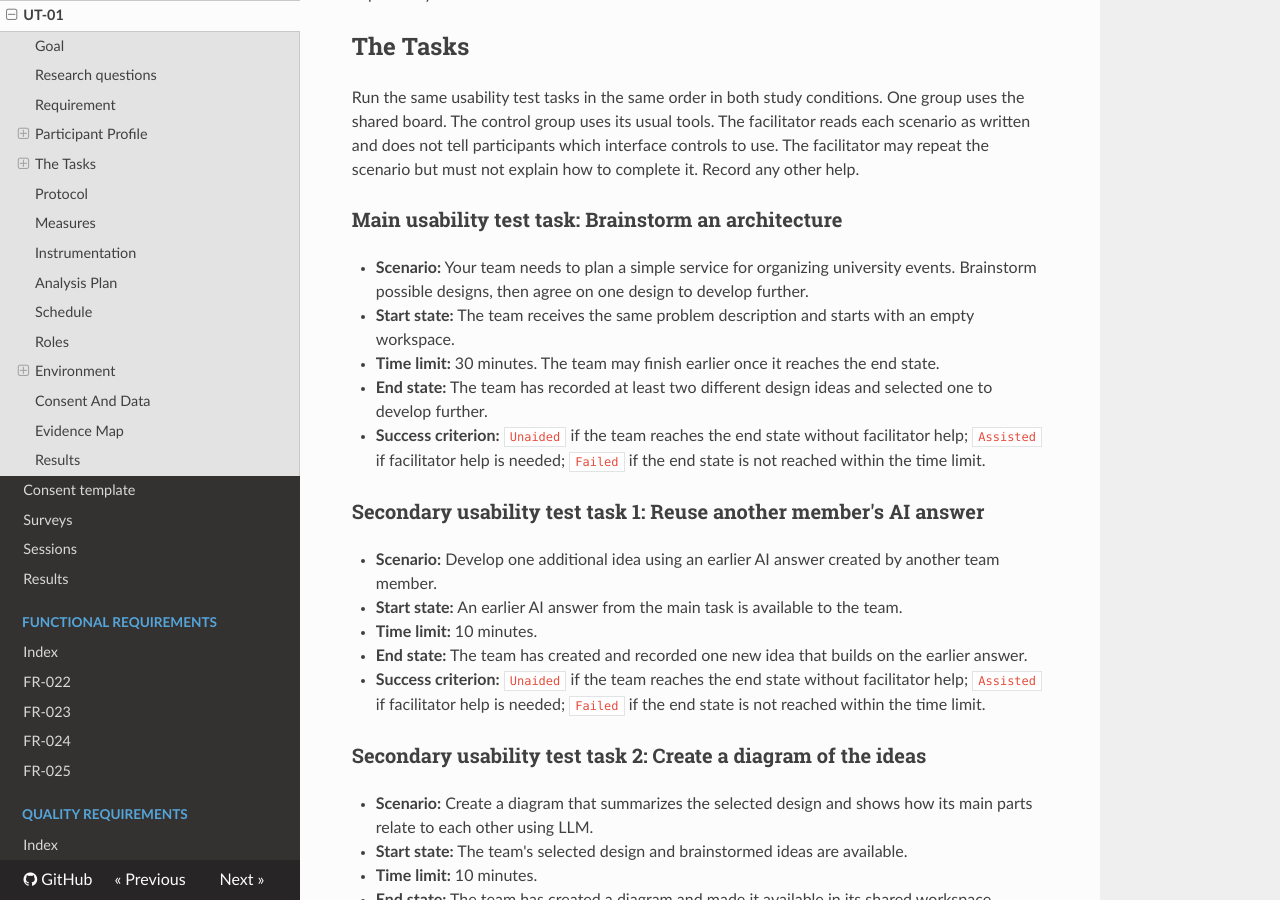
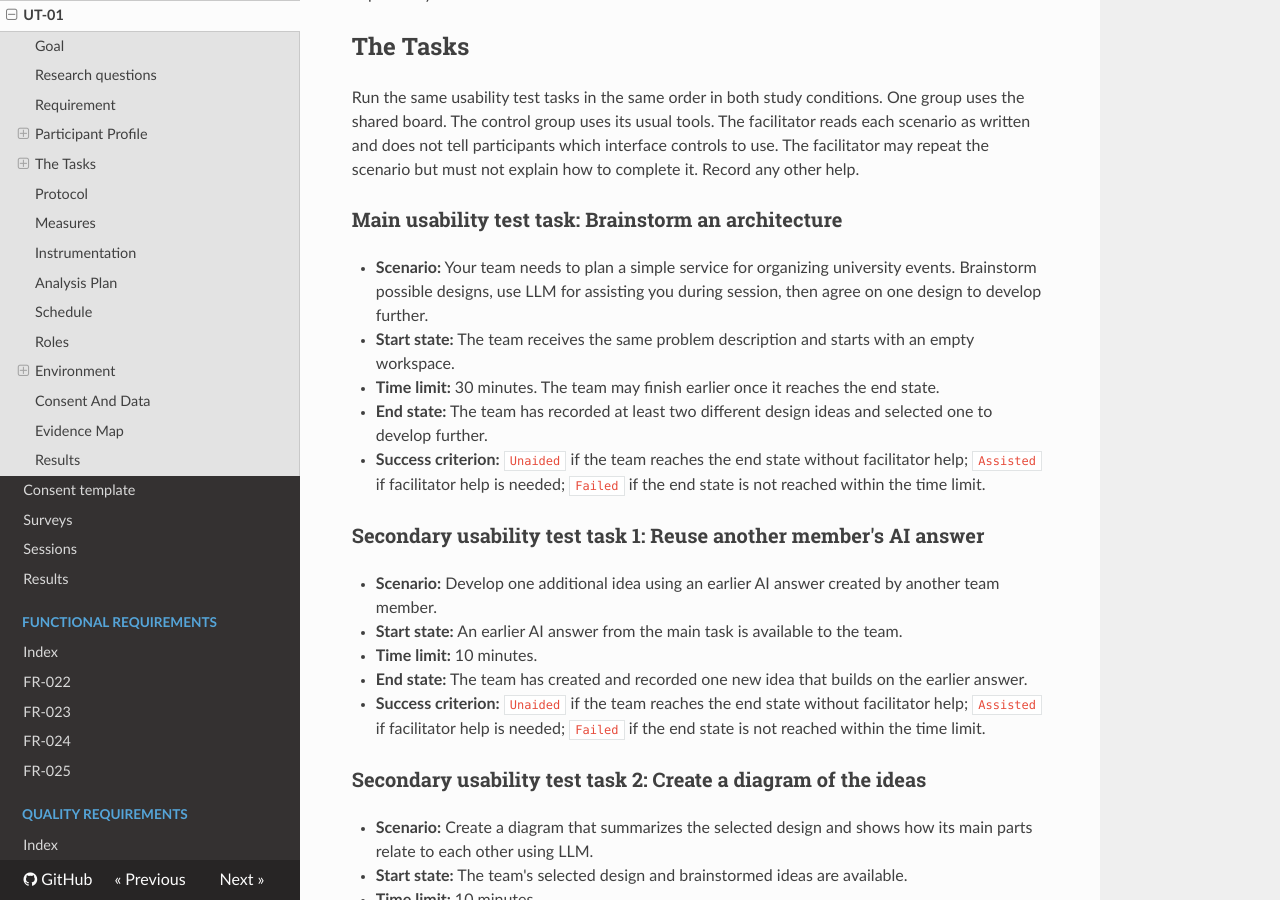
Before and after one commit to WellMadeTeam/workspace-ai-03, an MkDocs documentation site: the page built from docs/usability-tests/ut-01/README.md, in a window 1280 px wide and 900 px high, scrolled down 1269 px. Built offline with MkDocs 1.6.1, drawn with Linux system fonts in a browser that asks for light colours; nearby versions of some CDN libraries.

Commit message:
Update docs/usability-tests/ut-01/README.md
Co-authored-by: Daniil Nikulin <71718152+danmaninc@users.noreply.github.com>

```diff
--- a/docs/usability-tests/ut-01/README.md
+++ b/docs/usability-tests/ut-01/README.md
@@ -43,7 +43,7 @@ Record any other help.
 ### Main usability test task: Brainstorm an architecture
 
 - **Scenario:** Your team needs to plan a simple service for organizing university events.
-  Brainstorm possible designs, then agree on one design to develop further.
+  Brainstorm possible designs, use LLM for assisting you during session, then agree on one design to develop further.
 - **Start state:** The team receives the same problem description and starts with an empty workspace.
 - **Time limit:** 30 minutes.
   The team may finish earlier once it reaches the end state.
```
